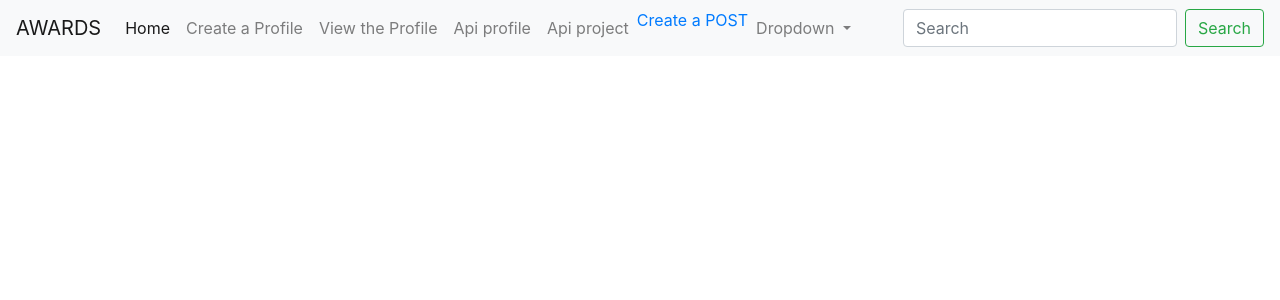
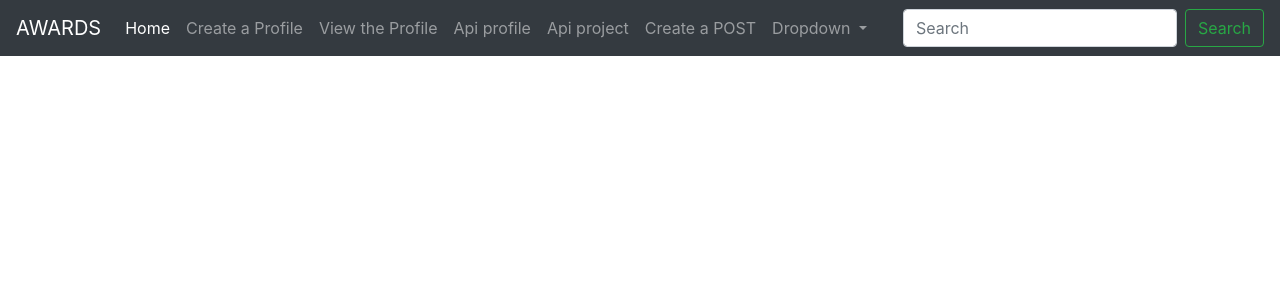
Before and after one commit to nicky-code/awards, a Django app: page /search/ in a window 1280 px wide. Shown: the top 300 px of the page. Run offline with Django 3.2, Linux system fonts and the light colour scheme; the visitor is signed in with stand-in values (Sample User, id 1); some libraries are stand-ins or nearby versions.

Commit message:
changed the navbar.

```diff
--- a/awards/templates/navbar.html
+++ b/awards/templates/navbar.html
@@ -1,5 +1,5 @@
 
-<nav class="navbar navbar-expand-lg navbar-light bg-light">
+<nav class="navbar navbar-expand-lg navbar-dark bg-dark">
   <a class="navbar-brand" href="{% url 'welcome' %}">AWARDS</a>
   <button class="navbar-toggler" type="button" data-toggle="collapse" data-target="#navbarSupportedContent" aria-controls="navbarSupportedContent" aria-expanded="false" aria-label="Toggle navigation">
     <span class="navbar-toggler-icon"></span>
@@ -22,7 +22,9 @@
       <li class="nav-item">
         <a class="nav-link" href="{%url 'project'%}">Api project</a>
       </li>
-        <a class="{%url 'new_project'%}">Create a POST</a>
+
+      <li class="nav-item">
+        <a class="nav-link" href="{%url 'new_project'%}">Create a POST</a>
       </li>
 
       <li class="nav-item dropdown">
@@ -43,7 +45,7 @@
   </ul>
 
     <form action="{% url 'searchs' %}" class="form-inline my-2 my-lg-0">
-      <input class="form-control mr-sm-2" type="search" placeholder="Search" aria-label="Search">
+      <input class="form-control mr-sm-2" type="search" placeholder="Search" aria-label="Search" name="title">
       <button class="btn btn-outline-success my-2 my-sm-0" type="submit">Search</button>
     </form>
   </div>
```
